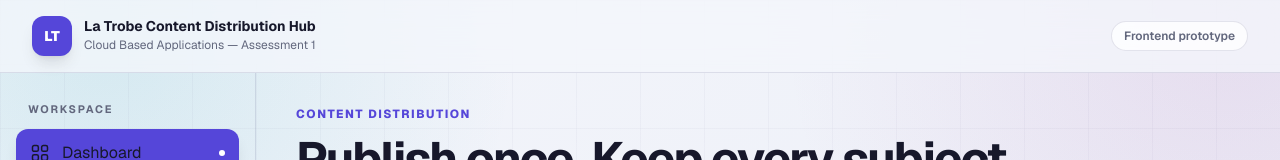
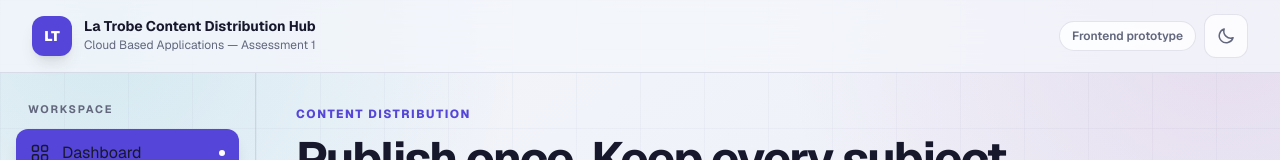
Before and after one commit to andyr100/latrobe-content-distribution-hub, a Next.js app: page / in a window 1280 px wide. Shown: the top 160 px of the page. Built offline with nearby package versions, Linux system fonts and the light colour scheme.

Commit message:
feat(theme): implement persistent light and dark themes

```diff
--- a/src/app/layout.tsx
+++ b/src/app/layout.tsx
@@ -2,6 +2,7 @@ import type { Metadata } from "next";
 import { Geist, Geist_Mono } from "next/font/google";
 import { appConfig } from "@/config/app";
 import { AppShell } from "@/components/layout/AppShell";
+import { PreferencesProvider } from "@/context/PreferencesContext";
 import "./globals.css";
 
 const geistSans = Geist({
@@ -30,6 +31,13 @@ export default function RootLayout({
 }>) {
   return (
     <html lang="en" className={`${geistSans.variable} ${geistMono.variable}`} suppressHydrationWarning>
+      <head>
+        <script
+          dangerouslySetInnerHTML={{
+            __html: `(function(){try{var p=JSON.parse(localStorage.getItem('lt-content-hub.preferences.v1')||'{}');var t=p.theme==='system'||!p.theme?(matchMedia('(prefers-color-scheme: dark)').matches?'dark':'light'):p.theme;document.documentElement.dataset.theme=t}catch(e){document.documentElement.dataset.theme='light'}})()`,
+          }}
+        />
+      </head>
       <body>
         <a
           href="#main-content"
@@ -37,7 +45,7 @@ export default function RootLayout({
         >
           Skip to main content
         </a>
-        <AppShell>{children}</AppShell>
+        <PreferencesProvider><AppShell>{children}</AppShell></PreferencesProvider>
       </body>
     </html>
   );
--- a/src/components/layout/AppShell.tsx
+++ b/src/components/layout/AppShell.tsx
@@ -1,6 +1,7 @@
 import type { ReactNode } from "react";
 import { appConfig } from "@/config/app";
 import { Navigation } from "@/components/navigation/Navigation";
+import { ThemeToggle } from "@/components/layout/ThemeToggle";
 
 export function AppShell({ children }: { children: ReactNode }) {
   return (
@@ -14,7 +15,10 @@ export function AppShell({ children }: { children: ReactNode }) {
               <p className="mt-1 text-xs text-[var(--text-muted)]">{appConfig.assessment}</p>
             </div>
           </div>
-          <span className="mr-14 rounded-full border border-[var(--border)] bg-[var(--surface)] px-3 py-1.5 text-xs font-semibold text-[var(--text-muted)] lg:mr-0">Frontend prototype</span>
+          <div className="mr-14 flex items-center gap-2 lg:mr-0">
+            <span className="hidden rounded-full border border-[var(--border)] bg-[var(--surface)] px-3 py-1.5 text-xs font-semibold text-[var(--text-muted)] sm:inline">Frontend prototype</span>
+            <ThemeToggle />
+          </div>
         </div>
       </header>
       <div className="mx-auto flex max-w-[1600px]">
--- /dev/null
+++ b/src/components/layout/ThemeToggle.tsx
@@ -0,0 +1,19 @@
+"use client";
+
+import { usePreferences } from "@/context/PreferencesContext";
+import { Icon } from "@/components/ui/Icon";
+
+export function ThemeToggle() {
+  const { resolvedTheme, setTheme } = usePreferences();
+  const dark = resolvedTheme === "dark";
+  return (
+    <button
+      type="button"
+      aria-label={`Switch to ${dark ? "light" : "dark"} theme`}
+      onClick={() => setTheme(dark ? "light" : "dark")}
+      className="grid size-11 place-items-center rounded-xl border border-[var(--border)] bg-[var(--surface)] text-[var(--text-muted)] hover:border-[var(--primary)] hover:text-[var(--primary)]"
+    >
+      <Icon name={dark ? "sun" : "moon"} className="size-5" />
+    </button>
+  );
+}
--- /dev/null
+++ b/src/context/PreferencesContext.tsx
@@ -0,0 +1,91 @@
+"use client";
+
+import { createContext, useContext, useEffect, useReducer, type ReactNode } from "react";
+
+export type ThemePreference = "light" | "dark" | "system";
+const STORAGE_KEY = "lt-content-hub.preferences.v1";
+
+type State = { theme: ThemePreference; subscriptions: string[] };
+type Action =
+  | { type: "hydrate"; state: State }
+  | { type: "setTheme"; theme: ThemePreference }
+  | { type: "toggleSubscription"; id: string };
+
+const initialState: State = {
+  theme: "system",
+  subscriptions: ["microsoft-ai", "aws-news", "google-developers", "stack-overflow", "higher-education"],
+};
+
+function reducer(state: State, action: Action): State {
+  if (action.type === "hydrate") return action.state;
+  if (action.type === "setTheme") return { ...state, theme: action.theme };
+  if (action.type === "toggleSubscription") {
+    return {
+      ...state,
+      subscriptions: state.subscriptions.includes(action.id)
+        ? state.subscriptions.filter((id) => id !== action.id)
+        : [...state.subscriptions, action.id],
+    };
+  }
+  return state;
+}
+
+type PreferencesValue = State & {
+  resolvedTheme: "light" | "dark";
+  setTheme: (theme: ThemePreference) => void;
+  toggleSubscription: (id: string) => void;
+};
+
+const PreferencesContext = createContext<PreferencesValue | null>(null);
+
+function resolveTheme(theme: ThemePreference) {
+  if (theme !== "system") return theme;
+  return window.matchMedia("(prefers-color-scheme: dark)").matches ? "dark" : "light";
+}
+
+export function PreferencesProvider({ children }: { children: ReactNode }) {
+  const [state, dispatch] = useReducer(reducer, initialState, (fallback) => {
+    if (typeof window === "undefined") return fallback;
+    try {
+      const stored = JSON.parse(localStorage.getItem(STORAGE_KEY) ?? "");
+      const validTheme = ["light", "dark", "system"].includes(stored?.theme);
+      return {
+        theme: validTheme ? stored.theme : fallback.theme,
+        subscriptions: Array.isArray(stored?.subscriptions) ? stored.subscriptions : fallback.subscriptions,
+      };
+    } catch {
+      return fallback;
+    }
+  });
+  const resolvedTheme = typeof window === "undefined" ? "light" : resolveTheme(state.theme);
+
+  useEffect(() => {
+    const root = document.documentElement;
+    const apply = () => root.dataset.theme = resolveTheme(state.theme);
+    apply();
+    localStorage.setItem(STORAGE_KEY, JSON.stringify(state));
+    if (state.theme !== "system") return;
+    const media = window.matchMedia("(prefers-color-scheme: dark)");
+    media.addEventListener("change", apply);
+    return () => media.removeEventListener("change", apply);
+  }, [state]);
+
+  return (
+    <PreferencesContext.Provider
+      value={{
+        ...state,
+        resolvedTheme,
+        setTheme: (theme) => dispatch({ type: "setTheme", theme }),
+        toggleSubscription: (id) => dispatch({ type: "toggleSubscription", id }),
+      }}
+    >
+      {children}
+    </PreferencesContext.Provider>
+  );
+}
+
+export function usePreferences() {
+  const value = useContext(PreferencesContext);
+  if (!value) throw new Error("usePreferences must be used inside PreferencesProvider");
+  return value;
+}
```
